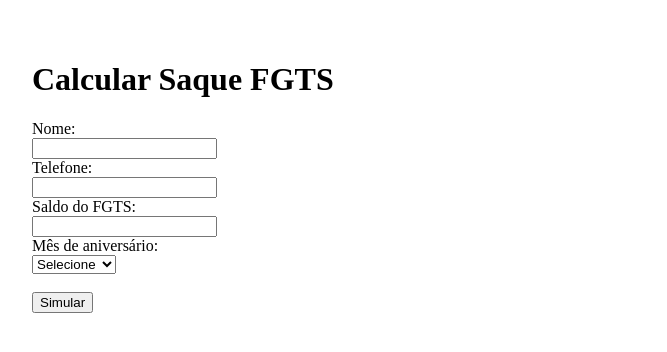
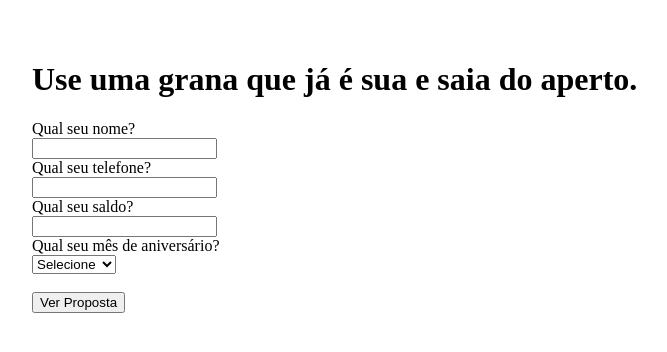
Before and after one commit to vmaziero/fgts-app, a React (Vite) app: page / in a window 1280 px wide. Shown: the top 352 px of the page, without its empty margins (8-675 px from the left). Built offline with nearby package versions, Linux system fonts and the light colour scheme.

Commit message:
feat: Adiciona campos do formulario e calcula saldo fgts.

```diff
--- a/src/components/FgtsForm.tsx
+++ b/src/components/FgtsForm.tsx
@@ -32,22 +32,22 @@
   return (
     <form onSubmit={handleSubmit}>
       <div>
-        <label>Nome:</label><br />
+        <label>Qual seu nome?</label><br />
         <input type="text" value={nome} onChange={(e) => setNome(e.target.value)} required />
       </div>
 
       <div>
-        <label>Telefone:</label><br />
+        <label>Qual seu telefone?</label><br />
         <input type="tel" value={telefone} onChange={(e) => setTelefone(e.target.value)} required />
       </div>
 
       <div>
-        <label>Saldo do FGTS:</label><br />
+        <label>Qual seu saldo?</label><br />
         <input type="number" value={saldo} onChange={(e) => setSaldo(e.target.value)} required />
       </div>
 
       <div>
-        <label>Mês de aniversário:</label><br />
+        <label>Qual seu mês de aniversário?</label><br />
         <select value={mes} onChange={(e) => setMes(e.target.value)} required>
           <option value="">Selecione</option>
           {[
@@ -61,7 +61,7 @@
       </div>
 
       <br />
-      <button type="submit">Simular</button>
+      <button type="submit">Ver Proposta</button>
     </form>
   );
 }
--- a/src/context/CalculoFgtsContext.tsx
+++ b/src/context/CalculoFgtsContext.tsx
@@ -27,8 +27,9 @@
 
 export function useCalculoFgts() {
   const context = useContext(CalculoFgtsContext);
+
   if (!context) {
-    throw new Error('useCalculoFgts deve ser usado dentro de um CalculoFgtsProvider');
+    throw new Error('useSimulacao deve ser usado dentro de um SimulacaoProvider');
   }
   return context;
 }
--- a/src/pages/Home.tsx
+++ b/src/pages/Home.tsx
@@ -3,7 +3,7 @@
 function Home() {
   return (
     <div style={{ padding: '2rem' }}>
-      <h1>Calcular Saque FGTS</h1>
+      <h1>Use uma grana que já é sua e saia do aperto.</h1>
       <FGTSForm />
     </div>
   );
--- a/src/pages/Resultado.tsx
+++ b/src/pages/Resultado.tsx
@@ -1,8 +1,20 @@
+import { useCalculoFgts } from "../context/CalculoFgtsContext";
+
 function Resultado() {
+  const { calculoFgts } = useCalculoFgts();
+
+  if(!calculoFgts) {
+    return <p>Preencha o formulário com as informações solicitadas para visualizar o valor que poderá ser retirado.</p>
+  }
+
     return (
       <div style={{ padding: '2rem' }}>
         <h1>Resultado</h1>
-        <p>Retorno dos dados</p>
+        <p><strong>Nome</strong> {calculoFgts.nome}</p>
+        <p><strong>Telefone</strong> {calculoFgts.telefone}</p>
+        <p><strong>Saldo do FGTS</strong> {calculoFgts.saldo.toFixed(2)}</p>
+        <p><strong>Mês de aniversário</strong> {calculoFgts.mes}</p>
+        <p><strong>Valor do saque</strong> {calculoFgts.saque.toFixed(2)}</p>
       </div>
     );
   }
```
